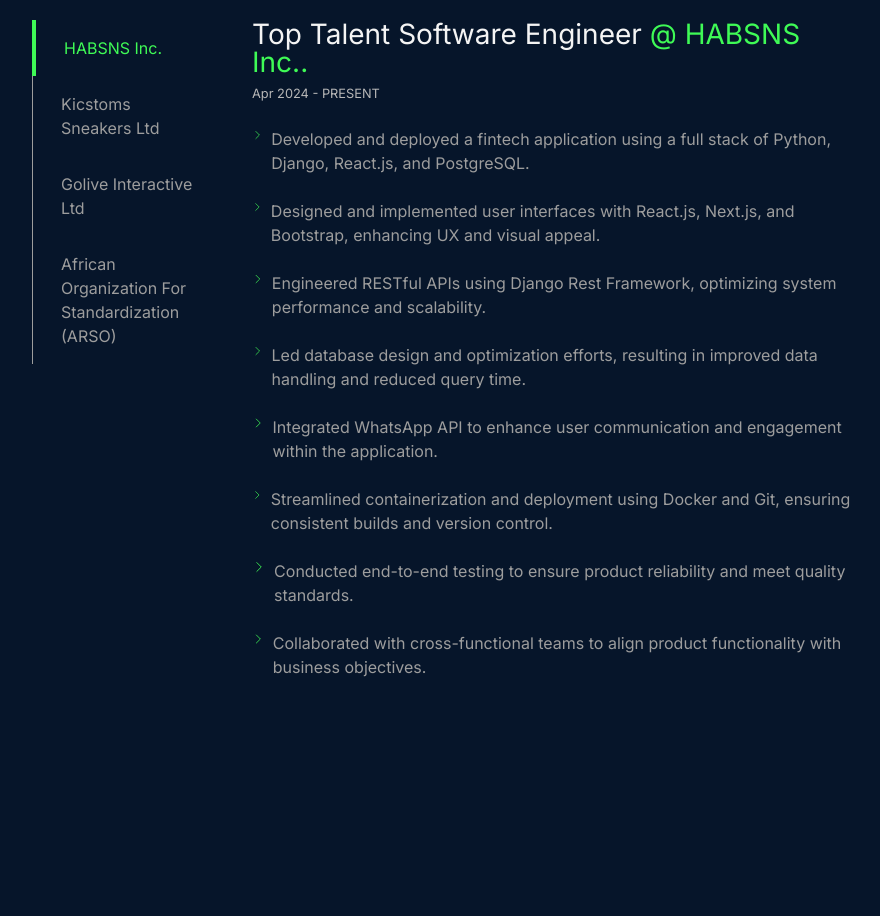
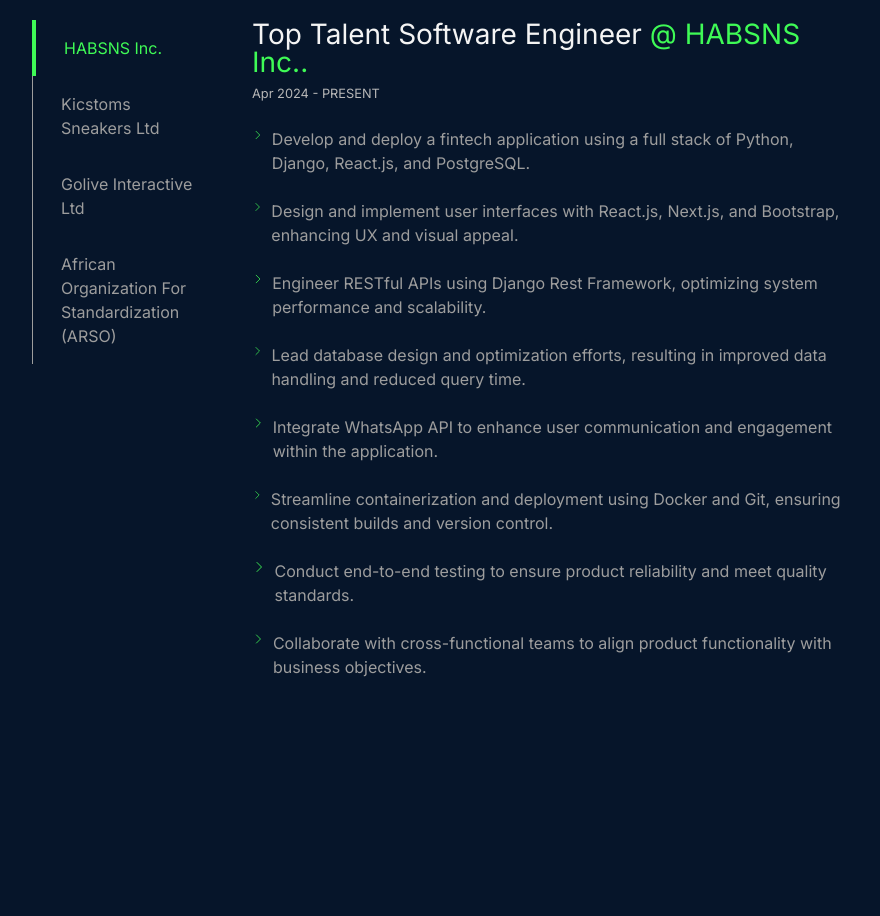
Before and after one commit to Richy-irad/portfolio, a Next.js app: page / in a window 1280 px wide. Shown: the part 1620-2536 px from the top of the page, without its empty margins (288-1168 px from the left). Built offline with nearby package versions, Linux system fonts and the light colour scheme; a web font is replaced by a local one.

Commit message:
update current position to present tense

```diff
--- a/src/components/experience-list.tsx
+++ b/src/components/experience-list.tsx
@@ -12,14 +12,14 @@
     start: "apr 2024",
     end: "PRESENT",
     duties: [
-      "Developed and deployed a fintech application using a full stack of Python, Django, React.js, and PostgreSQL.",
-      "Designed and implemented user interfaces with React.js, Next.js, and Bootstrap, enhancing UX and visual appeal.",
-      "Engineered RESTful APIs using Django Rest Framework, optimizing system performance and scalability.",
-      "Led database design and optimization efforts, resulting in improved data handling and reduced query time.",
-      "Integrated WhatsApp API to enhance user communication and engagement within the application.",
-      "Streamlined containerization and deployment using Docker and Git, ensuring consistent builds and version control.",
-      "Conducted end-to-end testing to ensure product reliability and meet quality standards.",
-      "Collaborated with cross-functional teams to align product functionality with business objectives.",
+      "Develop and deploy a fintech application using a full stack of Python, Django, React.js, and PostgreSQL.",
+      "Design and implement user interfaces with React.js, Next.js, and Bootstrap, enhancing UX and visual appeal.",
+      "Engineer RESTful APIs using Django Rest Framework, optimizing system performance and scalability.",
+      "Lead database design and optimization efforts, resulting in improved data handling and reduced query time.",
+      "Integrate WhatsApp API to enhance user communication and engagement within the application.",
+      "Streamline containerization and deployment using Docker and Git, ensuring consistent builds and version control.",
+      "Conduct end-to-end testing to ensure product reliability and meet quality standards.",
+      "Collaborate with cross-functional teams to align product functionality with business objectives.",
     ],
   },
   {
```
